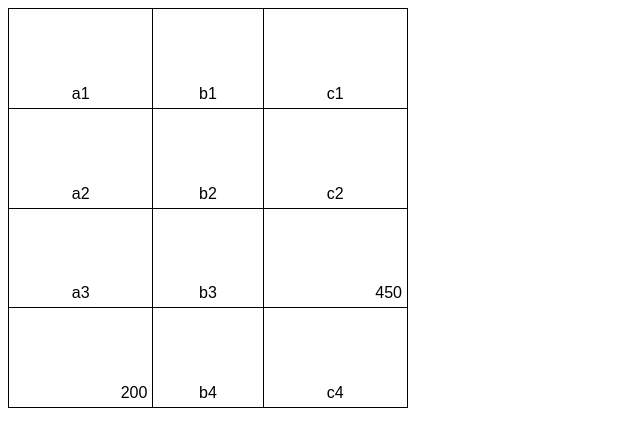
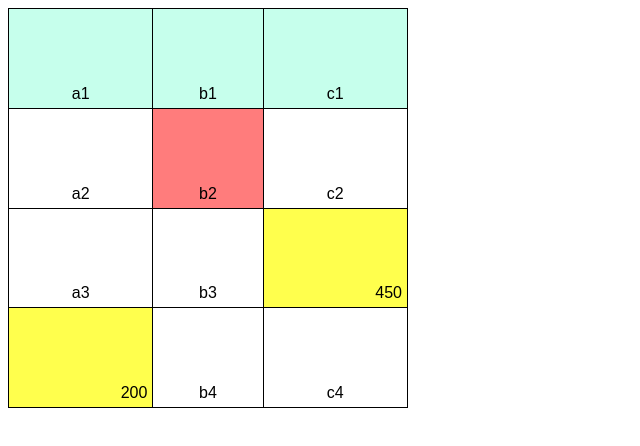
Before and after one commit to Sergioc322/htm-css, a plain HTML site: page exercicios/exercicios032 - tabela/index.html in a window 1280 px wide. Shown: the whole page, without its empty margins (0-640 px from the left). Drawn offline with Linux system fonts and the light colour scheme.

Commit message:
retomando
mudanças básicas em alguns elementos para retomar aprendizado de tabelas

```diff
--- a/exercicios/exercicios032 - tabela/index.html
+++ b/exercicios/exercicios032 - tabela/index.html
@@ -13,7 +13,9 @@
             width: 400px;
             height: 400px;
             border-collapse: collapse;
-
+        }
+        tr.linha{
+            background-color: rgba(127, 255, 212, 0.445);
         }
 
         td{
@@ -23,21 +25,26 @@
             vertical-align: bottom ;
         }
 
-        .numero{
+        td.dado{
+            background-color: rgba(255, 0, 0, 0.514);
+        }
+
+        td.numero{
             text-align: right;
+            background-color: rgba(255, 255, 0, 0.699);
         }
     </style>
 </head>
 <body>
     <table>
-        <tr>
+        <tr class="linha">
             <td>a1</td>
             <td>b1</td>
             <td>c1</td>
         </tr>
         <tr>
             <td>a2</td>
-            <td>b2</td>
+            <td class="dado">b2</td>
             <td>c2</td>
         </tr>
         <tr>
```
